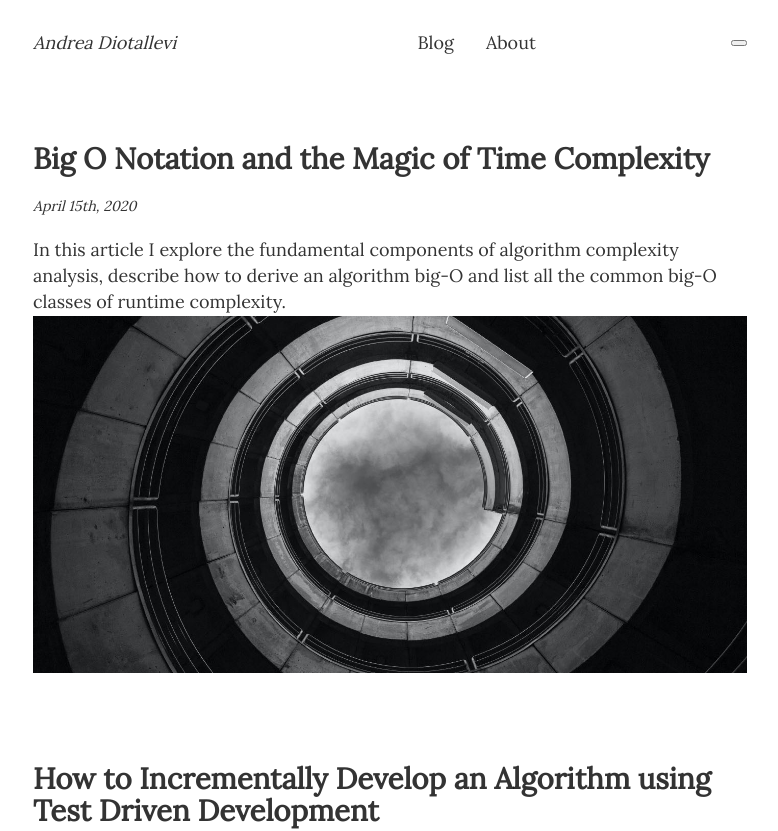
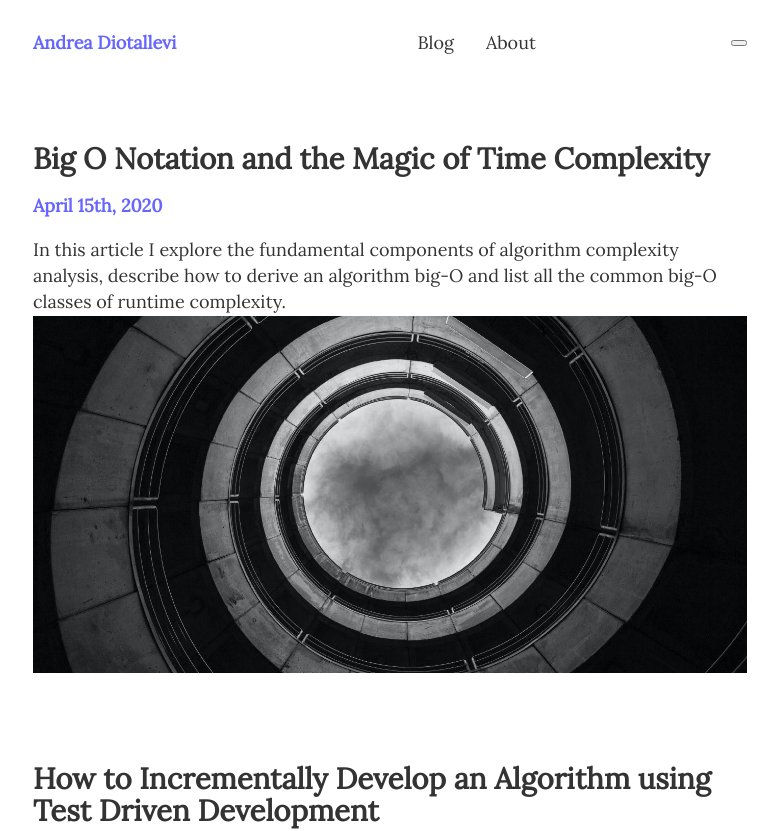
Before and after one commit to AndreaDiotallevi/andreadiotallevi.com, a Gatsby site: page /blog in a window 1280 px wide. Shown: the top 831 px of the page, without its empty margins (250-1028 px from the left). Built offline with nearby package versions, Linux system fonts and the light colour scheme; Gatsby itself is replaced by a stand-in of ours; some packages are replaced by stand-ins of ours.

Commit message:
amend styling

```diff
--- a/src/components/navbar.module.scss
+++ b/src/components/navbar.module.scss
@@ -12,7 +12,8 @@
 
             p {
                 margin-bottom: 0;
-                font-style: italic;
+                color: rgba(0, 0, 255, 0.6);
+                font-weight: 700;
             }
         }
     }
@@ -30,19 +31,6 @@
         li {
             margin-left: 20px;
             margin-bottom: 0;
-
-            // div:first-child {
-            //     position: relative;
-            //     top: -3px;
-            //     left: -3px;
-
-            //     div:first-child {
-            //         position: absolute;
-            //         width: 12px;
-            //         height: 12px;
-            //         background-color: rgba(0, 0, 255, 0.25);
-            //     }
-            // }
 
             a {
                 text-decoration: none;
--- a/src/pages/blog.js
+++ b/src/pages/blog.js
@@ -19,7 +19,7 @@ const BlogPage = () => {
                             date(formatString: "MMMM Do, YYYY")
                             featuredImage {
                                 childImageSharp {
-                                    fluid(maxWidth: 170) {
+                                    fluid(maxWidth: 750) {
                                         ...GatsbyImageSharpFluid
                                     }
                                 }
--- a/src/pages/blog.module.scss
+++ b/src/pages/blog.module.scss
@@ -33,8 +33,8 @@
 }
 
 .date {
-    font-size: .8rem;
-    font-style: italic;
+    color: rgba(0, 0, 255, 0.6);
+    font-weight: 700;
     margin-bottom: 1rem;
 }
 
--- a/src/pages/index.js
+++ b/src/pages/index.js
@@ -19,7 +19,7 @@ const IndexPage = () => {
                             date(formatString: "MMMM Do, YYYY")
                             featuredImage {
                                 childImageSharp {
-                                    fluid(maxWidth: 170) {
+                                    fluid(maxWidth: 750) {
                                         ...GatsbyImageSharpFluid
                                     }
                                 }
--- a/src/pages/index.module.scss
+++ b/src/pages/index.module.scss
@@ -33,8 +33,8 @@
 }
 
 .date {
-    font-size: .8rem;
-    font-style: italic;
+    color: rgba(0, 0, 255, 0.6);
+    font-weight: 700;
     margin-bottom: 1rem;
 }
 
--- a/src/templates/blog.module.scss
+++ b/src/templates/blog.module.scss
@@ -3,7 +3,8 @@
 }
 
 .date {
-    font-style: italic
+    color: rgba(0, 0, 255, 0.6);
+    font-weight: 700;
 }
 
 .blog {
```
